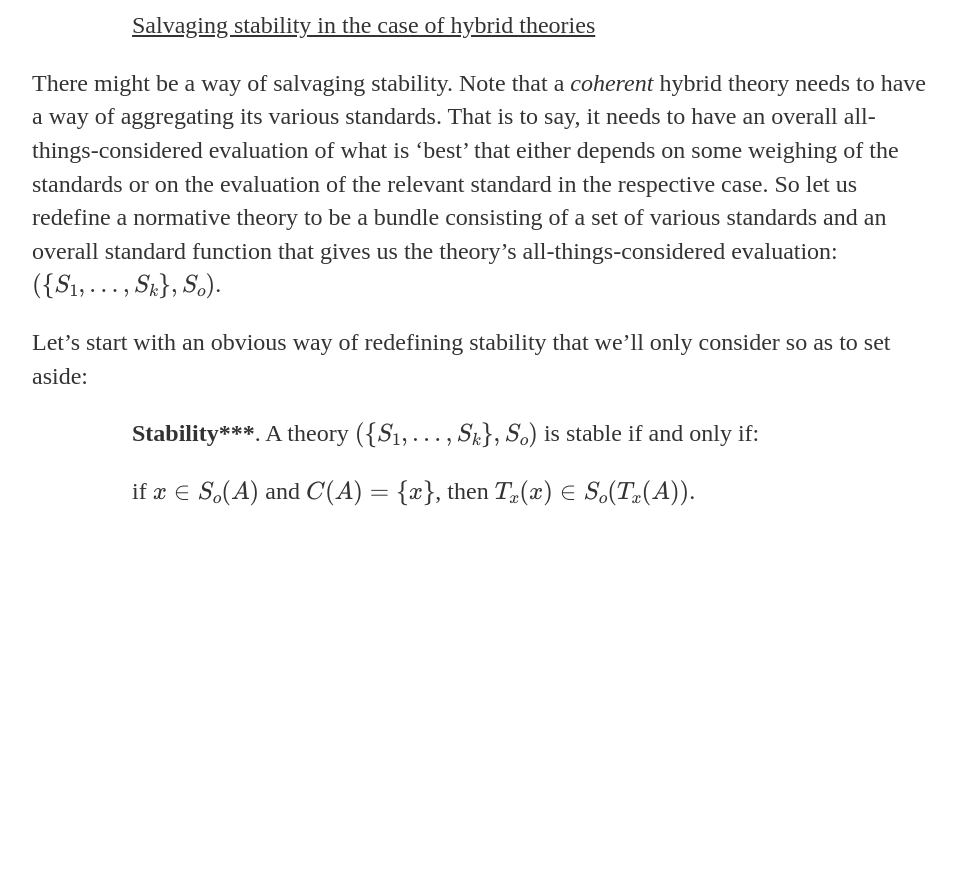
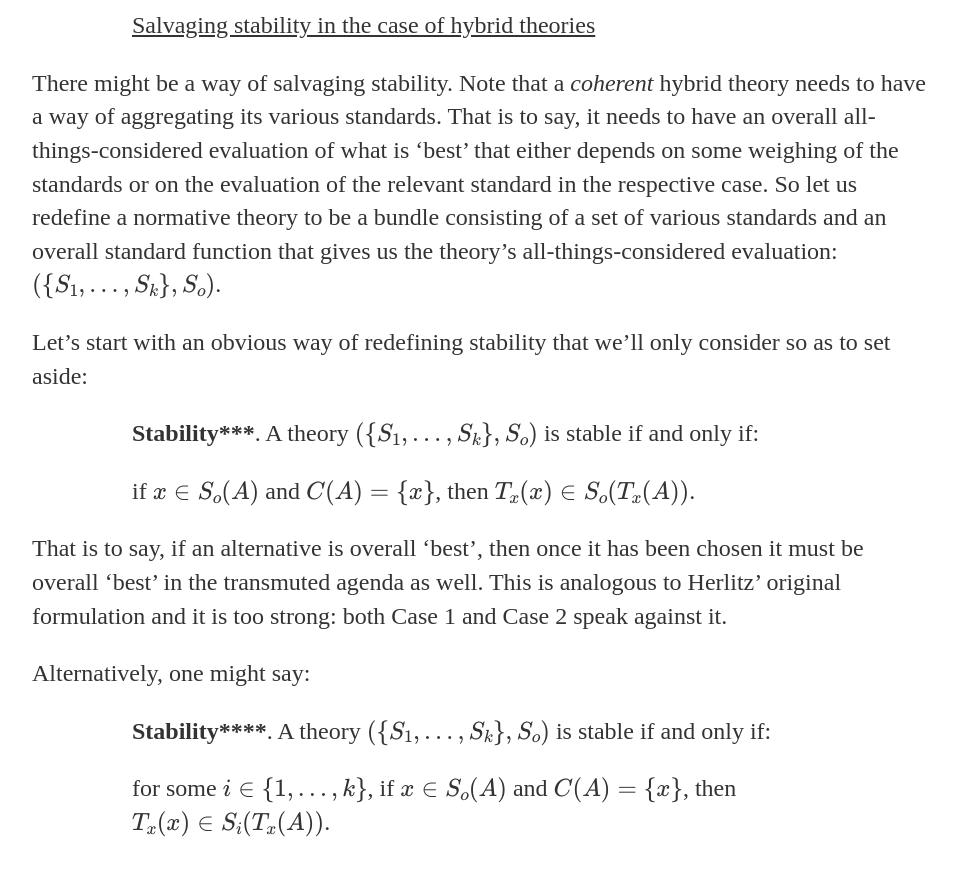
Before and after one commit to uzunovam/uzunovam, a Jekyll site: the page built from _posts/2020-04-28-anders-herlitz-on-unstable-choices.md, in a window 1280 px wide and 900 px high, scrolled down 9357 px. Shown: the top 876 px of the window, without its empty margins (160-1117 px from the left). Built offline with Jekyll 4.4.1, drawn with Linux system fonts in a browser that asks for light colours; before the commit the page ends 9925 px from its top, so only the background shows below that.

Commit message:
Update 2020-04-28-anders-herlitz-on-unstable-choices.md

```diff
--- a/_posts/2020-04-28-anders-herlitz-on-unstable-choices.md
+++ b/_posts/2020-04-28-anders-herlitz-on-unstable-choices.md
@@ -151,3 +151,11 @@ that the act of choosing a maximal alternative alone can revert whether this cho
 <p style="padding-left:100px;"><strong>Stability***</strong>. A theory \((\{S_{1}, \dots, S_{k}\}, S_{o})\) is stable if and only if:</p>
 
 <p style="padding-left:100px;">if \(x \in S_{o}(A)\) and \(C(A) = \{x\}\), then \(T_{x}(x) \in S_{o}(T_{x}(A))\).</p>
+
+<p>That is to say, if an alternative is overall ‘best’, then once it has been chosen it must be overall ‘best’ in the transmuted agenda as well. This is analogous to Herlitz’ original formulation and it is too strong: both Case 1 and Case 2 speak against it.</p>
+
+<p>Alternatively, one might say:</p>
+
+<p style="padding-left:100px;"><strong>Stability****</strong>. A theory \((\{S_{1}, \dots, S_{k}\}, S_{o})\) is stable if and only if:</p>
+
+<p style="padding-left:100px;">for some \(i \in \{1, \dots, k\}\), if \(x \in S_{o}(A)\) and \(C(A) = \{x\}\), then \(T_{x}(x) \in S_{i}(T_{x}(A))\).</p>
```
